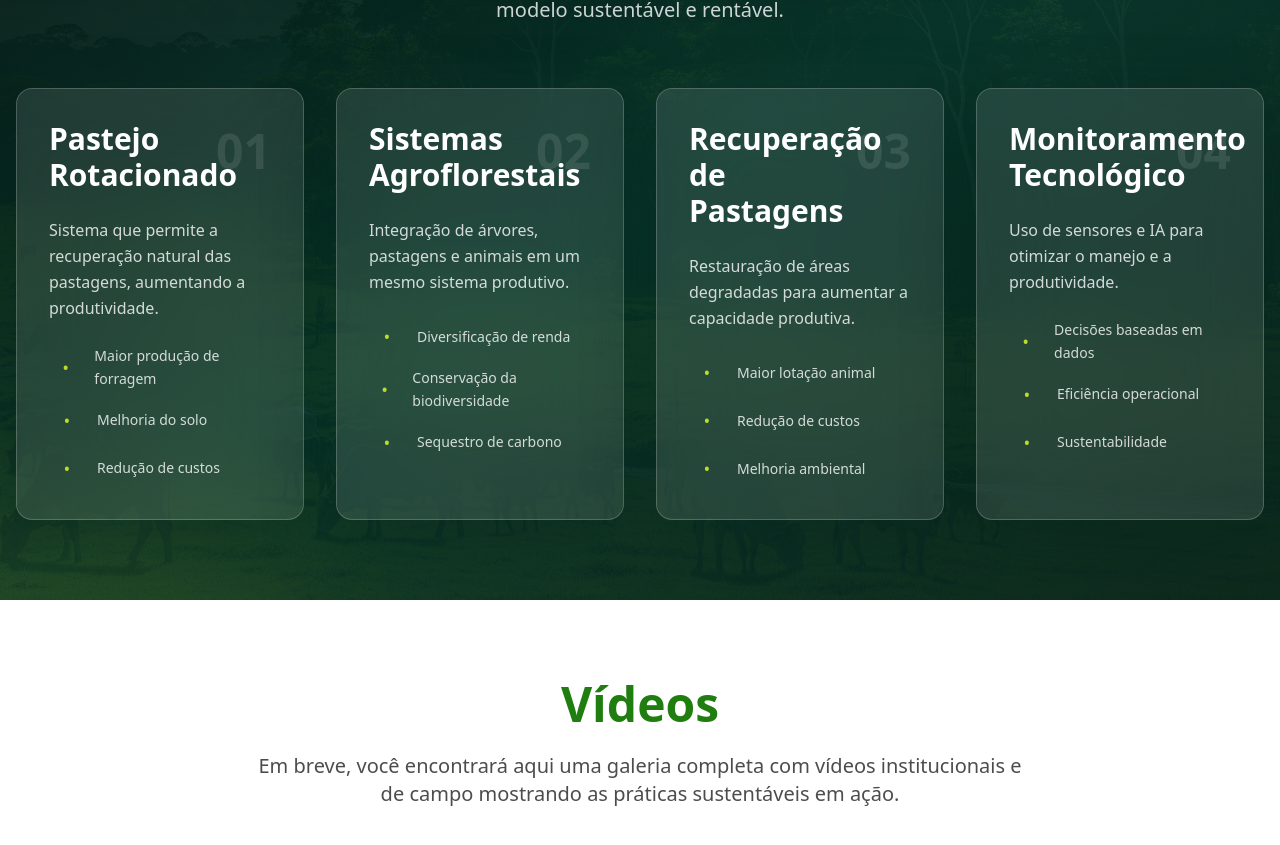
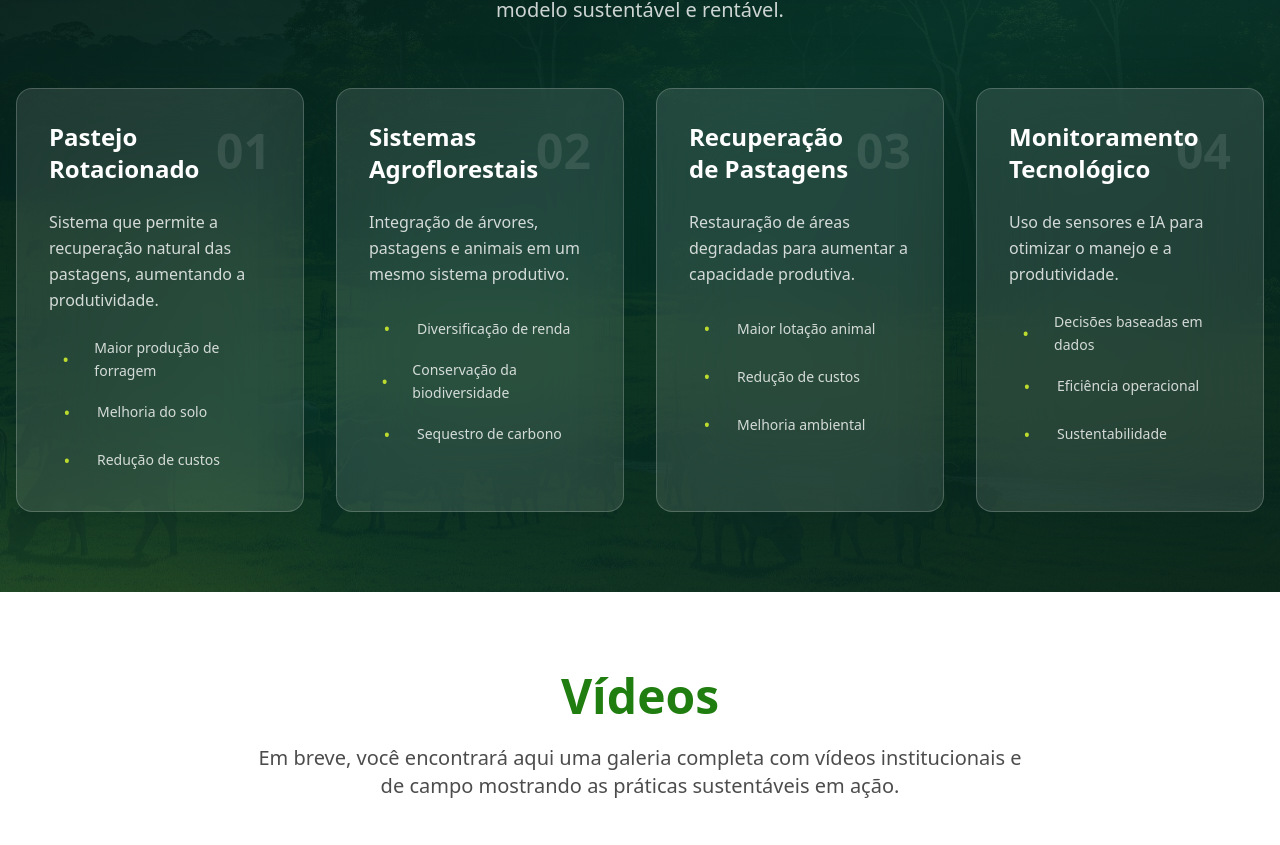
Before and after one commit to gabs-custard/rioterra, a React (Vite) app: page / in a window 1280 px wide. Shown: the part 2609-3454 px from the top of the page. Built offline with nearby package versions, Linux system fonts and the light colour scheme.

Commit message:
fix title size fonts

```diff
--- a/src/components/Practices.jsx
+++ b/src/components/Practices.jsx
@@ -58,7 +58,7 @@ const Practices = ({ title, subtitle, items }) => {
                 <div className="absolute -top-24 left-1/2 h-40 w-40 -translate-x-1/2 rounded-full bg-green-light/30 blur-3xl opacity-60 transition duration-500 group-hover:opacity-80" />
                 <div className="relative flex h-full flex-col">
                   <div className="flex items-start justify-between">
-                    <h3 className="max-w-[75%] text-2xl font-semibold text-white md:text-3xl">
+                    <h3 className="max-w-[75%] text-2xl font-semibold text-white md:text-2xl">
                       {practice.title}
                     </h3>
                     <span className="text-5xl font-bold text-white/10 leading-tight">
```
